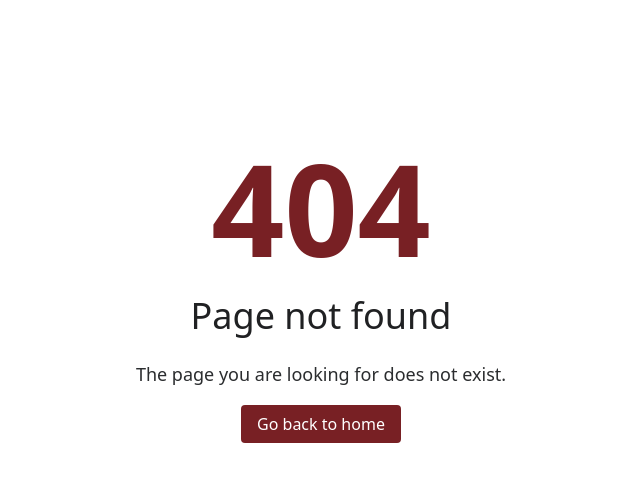
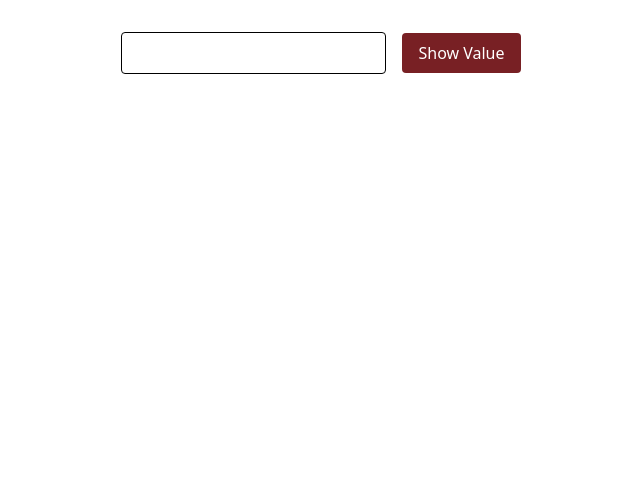
Before and after one commit to StavriannaLeon/react-intro, a React (Vite) app: page /uncontrolled-input in a window 1280 px wide. Before the commit this address had no page. Shown: the top 482 px of the page, without its empty margins (319-959 px from the left). Built offline with nearby package versions, Linux system fonts and the light colour scheme.

Commit message:
feat: add controlled & uncontrolled input examples

```diff
--- a/src/App.tsx
+++ b/src/App.tsx
@@ -23,6 +23,7 @@
 import UserPage from "./components/UserPage.tsx";
 import NotFoundPage from "./pages/NotFoundPage.tsx";
 import FocusInput from "./components/FocusInput.tsx";
+import UncontrolledInput from "./components/UncontrolledInput.tsx";
 import RouterLayout from "./components/RouterLayout.tsx";
 import ExamplesPage from "./components/ExamplesPage.tsx";
 import RouterExamplesLayout from "./components/RouterExamplesLayout.tsx";
@@ -71,6 +72,7 @@
                         </Route>
 
                         <Route index element={<FocusInput/>} />
+                        <Route path="uncontrolled-input" element={<UncontrolledInput/>} />
 
                         {/*<Route path="examples/name-changer" element={<NameChangerPage/>} />*/}
                         {/*<Route path="examples/online-status" element={<OnlineStatus/>} />*/}
--- /dev/null
+++ b/src/components/ControlledInput.tsx
@@ -0,0 +1,24 @@
+import {useState} from "react";
+
+const ControlledInput = () => {
+    const [name, setName] = useState("")
+
+    const handleChange = (e: React.ChangeEvent<HTMLInputElement>) => {
+        setName(e.target.value)
+    }
+
+    return(
+        <>
+            <div className="text-center">
+                <input
+                    value={name}
+                    onChange={handleChange}
+                    type="text"
+                    className="border rounded px-4 py-2"
+                />
+            </div>
+        </>
+    )
+}
+
+export default ControlledInput
--- /dev/null
+++ b/src/components/UncontrolledInput.tsx
@@ -0,0 +1,34 @@
+import {useRef} from "react";
+
+const uncontrolledInput = () => {
+    // const [name, setName] = useState("")
+    const inputRef = useRef<HTMLInputElement>(null);
+
+    // const handleChange = (e: React.ChangeEvent<HTMLInputElement>) => {
+    //     // setName(e.target.value)
+    // }
+
+    const handleClick = () => {
+        alert(`Value: ${inputRef.current?.value}`);
+    }
+
+    return(
+        <>
+            <div className="text-center mt-8 space-x-4">
+                <input
+                    ref={inputRef}
+                    type="text"
+                    className="border rounded px-4 py-2"
+                />
+                <button
+                    onClick={handleClick}
+                    className="bg-custom-dark-red text-white px-4 py-2 rounded"
+                >
+                    Show Value
+                </button>
+            </div>
+        </>
+    )
+}
+
+export default uncontrolledInput
```
